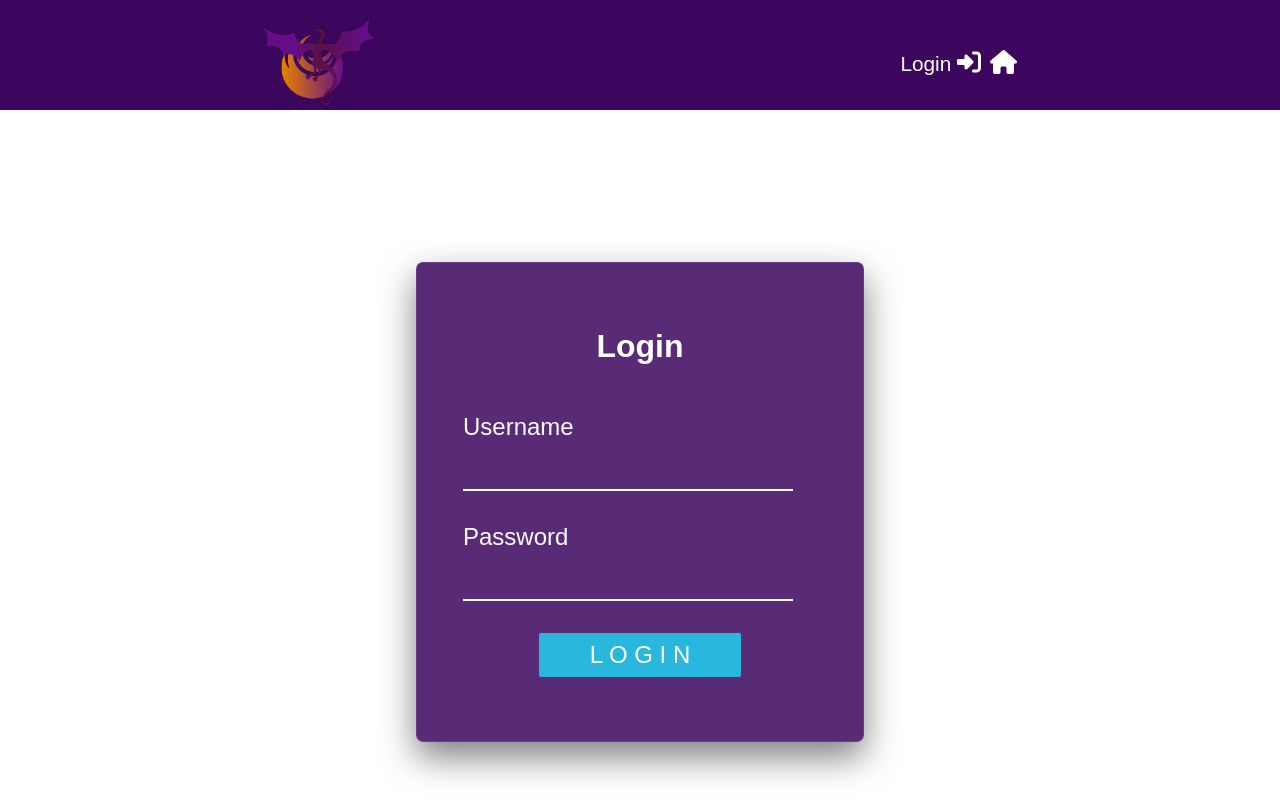
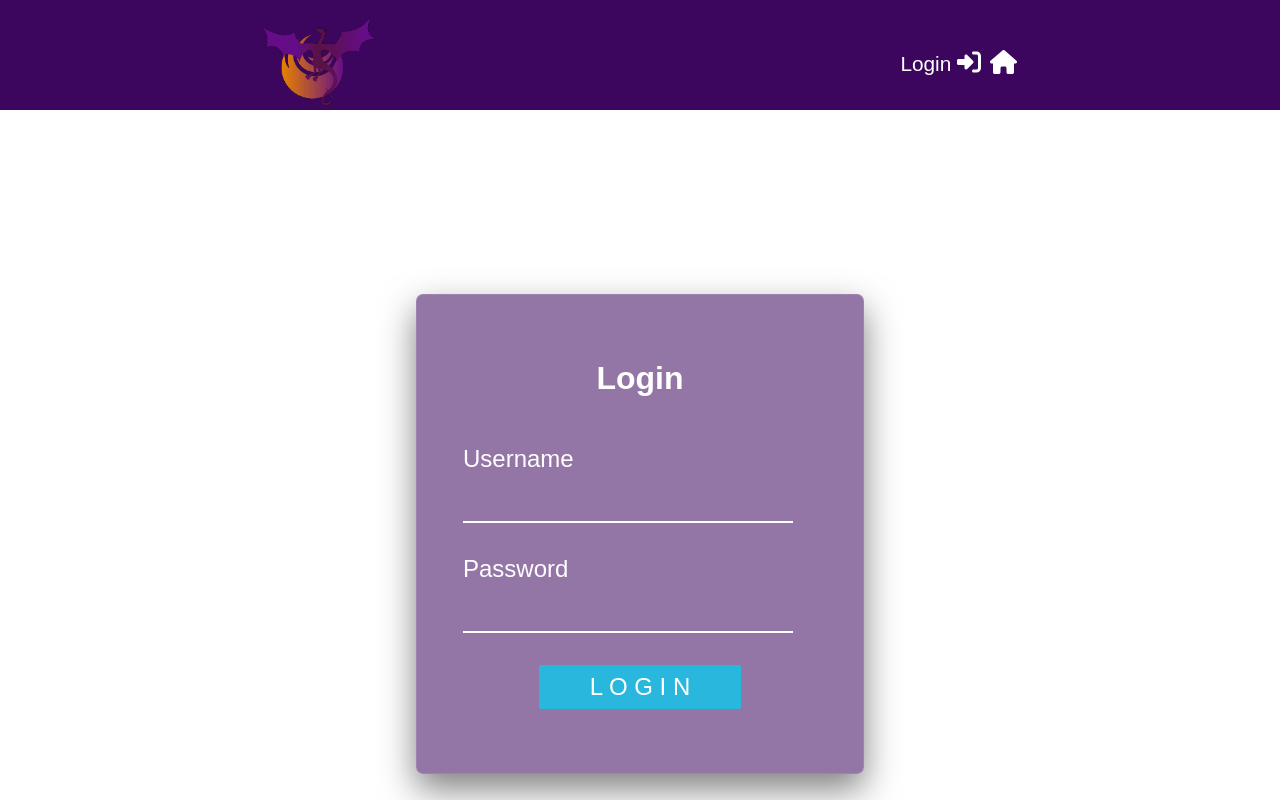
Before and after one commit to khashayaryaghma/WebSoftwareDevelopers, a React (Create React App) app in the folder client/: page /login in a window 1280 px wide. Shown: the top 800 px of the page. Built offline with nearby package versions, Linux system fonts and the light colour scheme.

Commit message:
change style

```diff
--- a/client/src/pages/Login/Login.styles.js
+++ b/client/src/pages/Login/Login.styles.js
@@ -1,8 +1,7 @@
 import styled from "styled-components";
 
 export const StyledLogin = styled.section`
-    min-height: 53rem;
-    padding-bottom: 5vmax;
+    height: 53rem;
     display: flex;
     justify-content: center;
     align-items: center;
@@ -11,7 +10,7 @@ export const StyledLogin = styled.section`
 export const StyledForm = styled.form`
     position: absolute;
     z-index: 10;
-    background-color: rgba(60, 6, 94, 0.85);
+    background-color: rgba(60, 6, 94, 0.55);
     border: 1px solid rgba(255, 255, 255, 0.1);
     box-shadow: 0 15px 35px rgba(0, 0, 0, 0.5);
     backdrop-filter: blur(15px);
```
